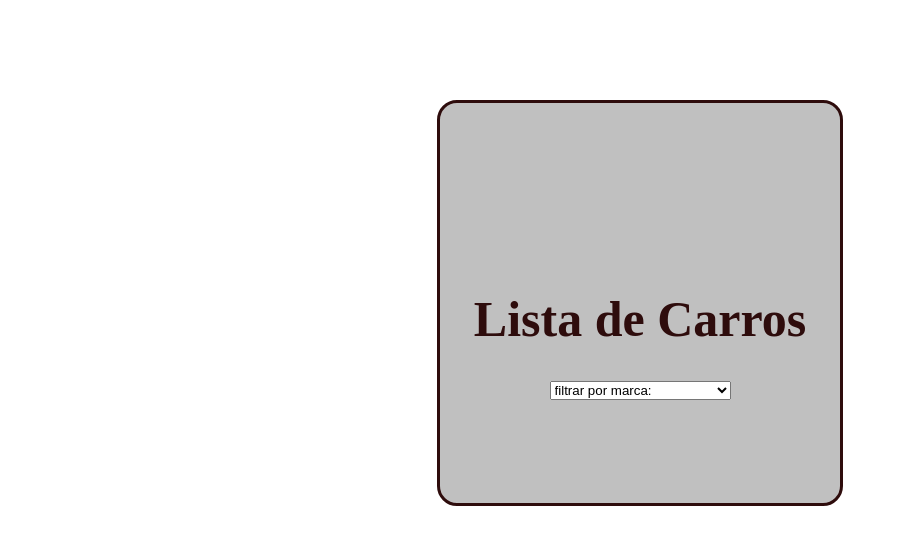
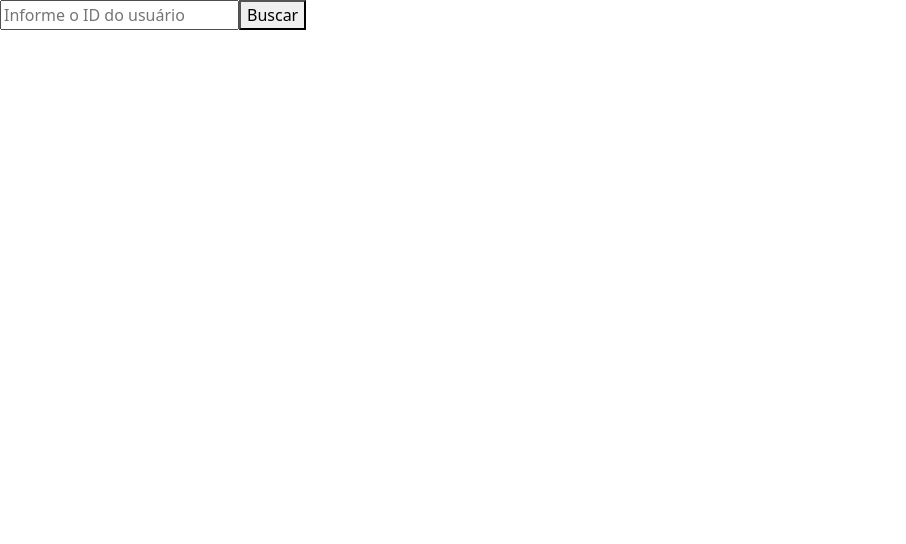
Before and after one commit to muryarth/serratec-react-g1-atividades, a React (Vite) app in the folder trabalho01/: page / in a window 1280 px wide. Shown: the top 544 px of the page, without its empty margins (0-906 px from the left). Built offline with nearby package versions, Linux system fonts and the light colour scheme.

Commit message:
feat: subindo atividade 2

```diff
--- a/trabalho01/src/App.jsx
+++ b/trabalho01/src/App.jsx
@@ -1,14 +1,14 @@
-import { useState } from 'react'
-import Carro from './components/Carro'
+import { useState } from "react";
+import BuscarPorId from "./components/BuscarPorId/BuscarPorId";
 
 function App() {
-  const [count, setCount] = useState(0)
+  const [count, setCount] = useState(0);
 
   return (
     <>
-      <Carro/>
+      <BuscarPorId />
     </>
-  )
+  );
 }
 
-export default App
+export default App;
--- /dev/null
+++ b/trabalho01/src/components/BuscarPorId/BuscarPorId.jsx
@@ -0,0 +1,55 @@
+import "bootstrap/dist/css/bootstrap.min.css";
+import { useState, useEffect } from "react";
+import axios from "axios";
+
+function BuscarPorId() {
+  const [pessoa, setPessoa] = useState({});
+  const [erro, setErro] = useState(false);
+  let texto = "";
+
+  const buscarPessoa = (evento, id) => {
+    evento.preventDefault();
+    axios
+      .get(`https://665fa6dd5425580055b059a6.mockapi.io/usuario/${id}`)
+      .then((resposta) => {
+        setErro(false);
+        setPessoa(resposta.data);
+      })
+      .catch((erro) => {
+        console.log(erro);
+        setErro(true);
+      });
+  };
+
+  return (
+    <div>
+      <form action="submit">
+        <input
+          type="text"
+          placeholder="Informe o ID do usuário"
+          onChange={(evento) => {
+            texto = evento.target.value;
+            console.log(evento.target.value);
+          }}
+        />
+        <button onClick={(evento) => buscarPessoa(evento, texto)}>
+          Buscar
+        </button>
+      </form>
+      {!erro ? (
+        Object.keys(pessoa).length > 0 && (
+          <ul>
+            <li>{pessoa.nome}</li>
+            <li>{pessoa.email}</li>
+            <li>{pessoa.cpf}</li>
+            <li>{pessoa.dataCriacao}</li>
+          </ul>
+        )
+      ) : (
+        <p>Não existe nenhum usuário cadastrado com esse ID</p>
+      )}
+    </div>
+  );
+}
+
+export default BuscarPorId;
```
Also changed, not shown: trabalho01/src/components/BuscarPorId/style.css (added).
